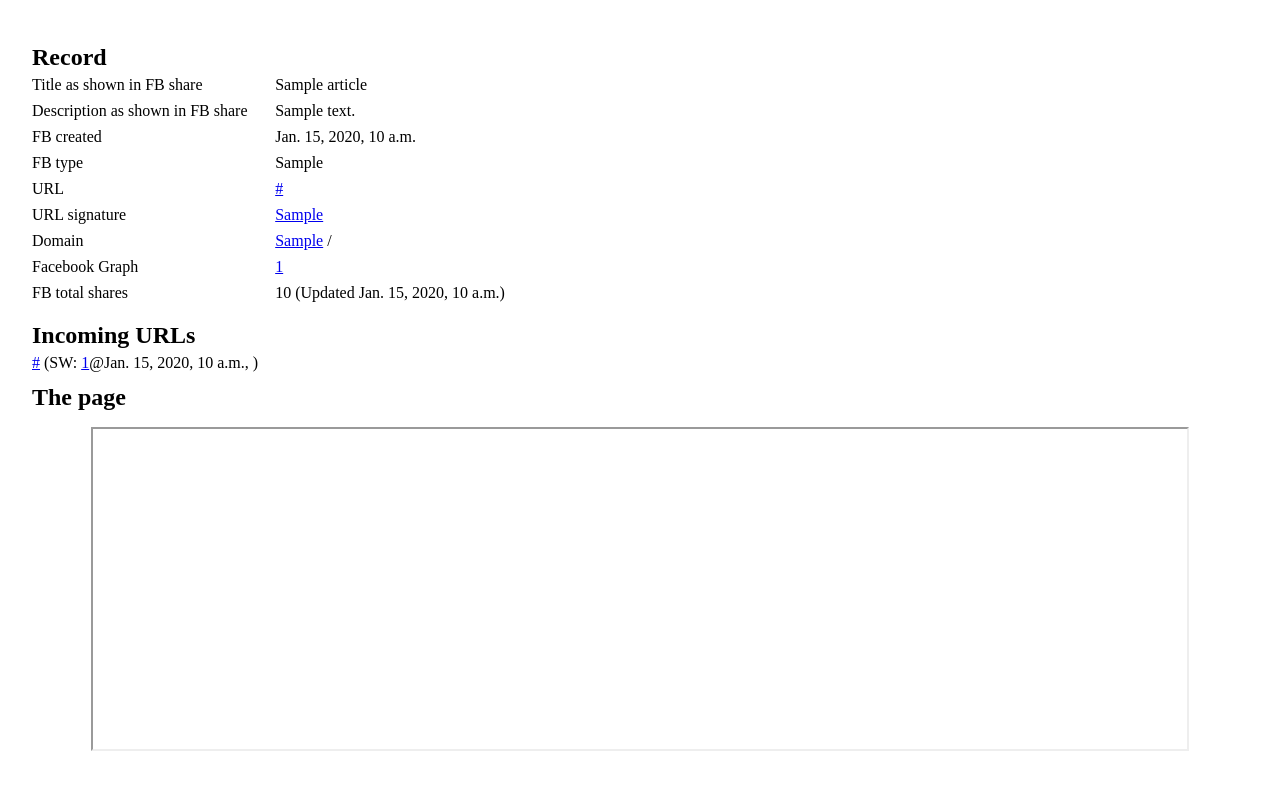
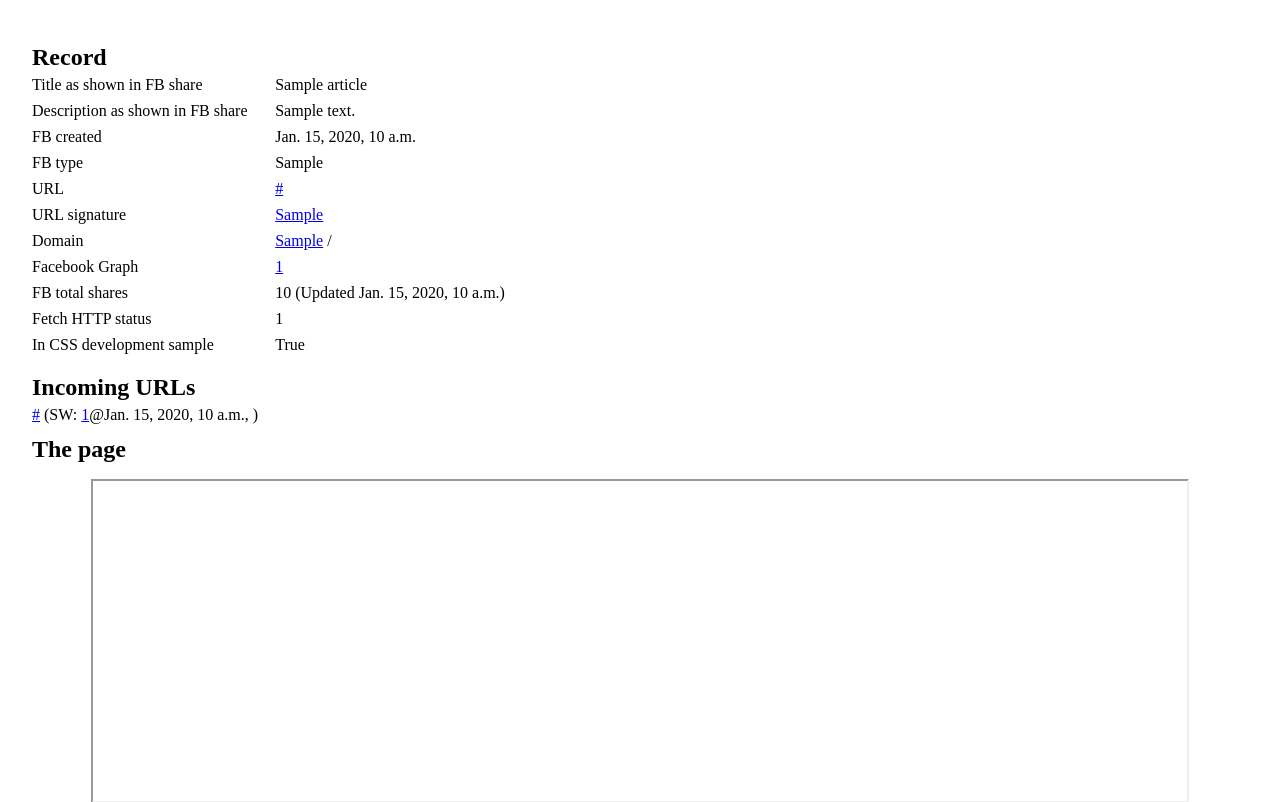
Before and after one commit to schwa-lab/sharingnews, a Django app: page /article/1 in a window 1280 px wide. Shown: the top 802 px of the page. Before the commit the page ends 751 px from the top, so only its background shows below. Run offline with Django 3.2, Linux system fonts and the light colour scheme; tables that the repository leaves empty hold one stand-in row (values such as "Sample post").

Commit message:
Show fetch status in article

```diff
--- a/likeable/templates/article.html
+++ b/likeable/templates/article.html
@@ -11,6 +11,10 @@
     <dt>Domain</dt><dd><a href="{% url 'collection' sig=article.url_signature.base_domain %}">{{article.url_signature.base_domain}}</a> / </dd>
     <dt>Facebook Graph</dt><dd><a href="http://graph.facebook.com/{{article.id}}">{{article.id}}</a></dd>
     <dt>FB total shares</dt><dd>{{article.total_shares}} (Updated {{article.fb_updated}})</dd>
+	{% if article.fetch_status %}
+	<dt>Fetch HTTP status</dt><dd>{{article.fetch_status}}</dd>
+	<dt>In CSS development sample</dt><dd>{{article.downloaded.in_dev_sample}}</dd>
+	{% endif %}
 </dl>
 
 <h2>Incoming URLs</h2>
```
